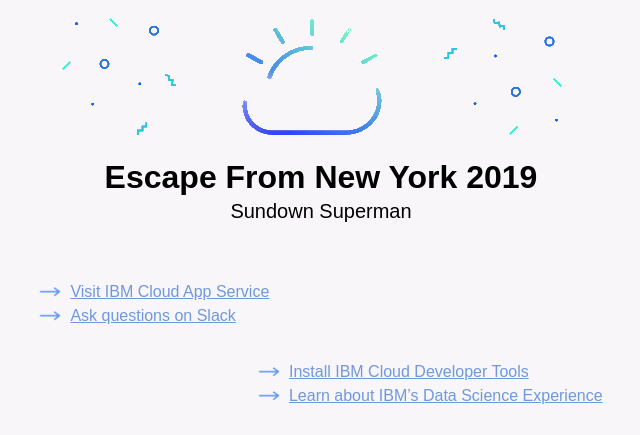
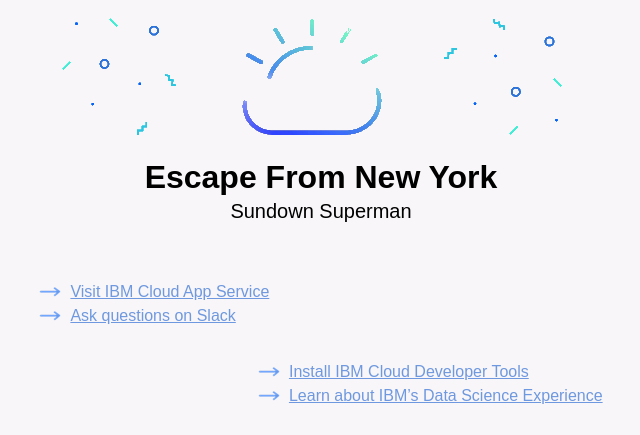
Before and after one commit to mikephelan/efny2019, a Django app: template app/templates/index.html in a window 1280 px wide. Shown: the top 435 px of the page, without its empty margins (319-959 px from the left). Run offline with Django 3.2, Linux system fonts and the light colour scheme; the template is opened without the code that fills it, so the values that code supplies are empty; some libraries are stand-ins or nearby versions.

Commit message:
remove year from title

```diff
--- a/app/templates/index.html
+++ b/app/templates/index.html
@@ -16,7 +16,7 @@
         <img src="{% static 'images/cloud-header.png' %}">
     </div>
 
-    <h1 class="title">Escape From New York 2019</h1>
+    <h1 class="title">Escape From New York</h1>
     <h2 class="subtitle">Sundown Superman</h2>
 
     <div class="link-section">
```
